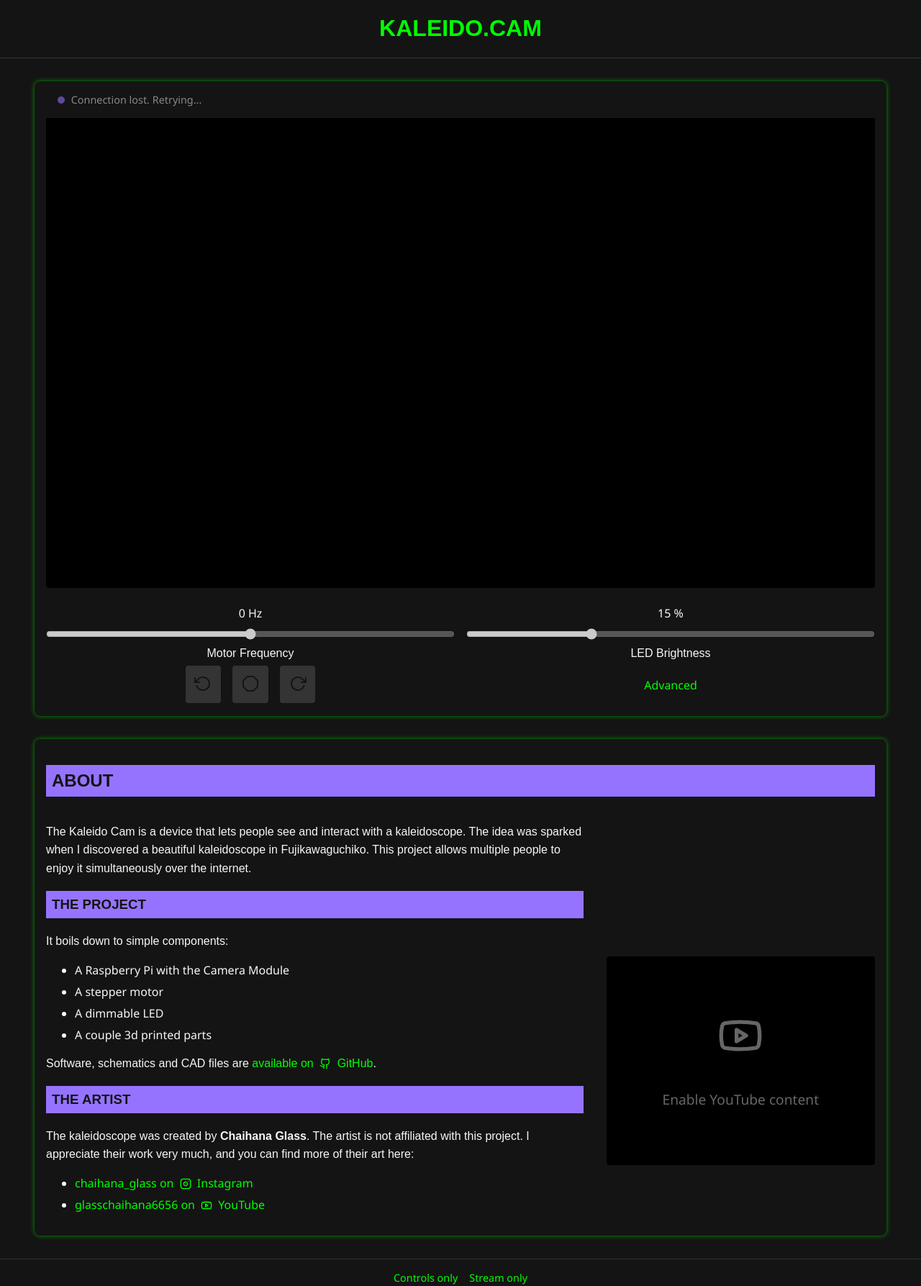
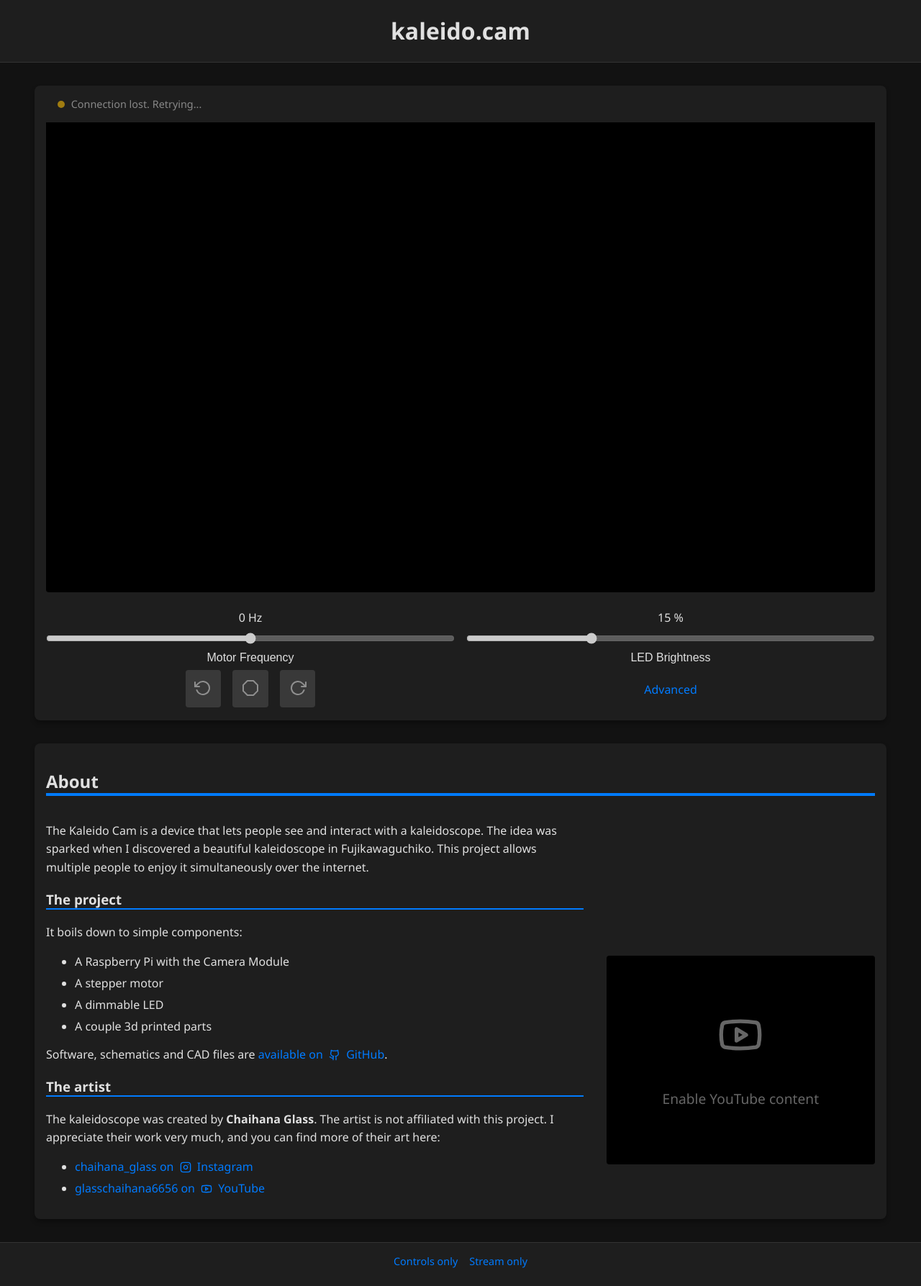
Before and after one commit to kaleido-cam/webapp, a Flask app: page / in a window 1280 px wide. Shown: the top 1787 px of the page at 72% size. After the commit the page ends 1762 px from the top, so only its background shows below. Run offline with Flask 3, Linux system fonts and the light colour scheme; some web fonts are replaced; grey boxes are pictures that could not be loaded.

Commit message:
Remove 39C3 style. See you next year at 40C3!

```diff
--- a/main.py
+++ b/main.py
@@ -189,8 +189,8 @@ def ws_handle_brightness(value):
         emit('error', {'error': 'HARDWARE_FAILURE', 'message': str(e)})
 
 
-change_light_brightness(15)
-change_motor_frequency(0)
+# change_light_brightness(15)
+# change_motor_frequency(0)
 
 if __name__ == "__main__":
     socketio.run(app)
--- a/static/css/styles.css
+++ b/static/css/styles.css
@@ -67,6 +67,14 @@ a {
 
 li {
     margin-bottom: 0.5rem;
+}
+
+h2 {
+    border-bottom: 4px solid var(--accent-color);
+}
+
+h3 {
+    border-bottom: 2px solid var(--accent-color);
 }
 
 header a {
@@ -139,6 +147,10 @@ header a {
     top: 0;
     font-size: 2rem;
     text-align: center;
+    background: var(--danger-color);
+    color: var(--bg-color);
+    padding: 0.5rem;
+    border: none;
 }
 
 .video-wrapper .offline-overlay p {
@@ -446,7 +458,6 @@ textarea#userscript-code {
 
     .video-wrapper .offline-overlay h2 {
         font-size: 1.3rem;
-        background: var(--danger-color);
     }
 
     .video-wrapper .offline-overlay p {
--- a/templates/base.html
+++ b/templates/base.html
@@ -7,7 +7,7 @@
     <link rel="stylesheet" href="{{ url_for('static', filename='css/styles.css') }}">
     <link rel="stylesheet" href="{{ url_for('static', filename='css/controls.css') }}">
 
-    <link rel="stylesheet" href="{{ url_for('static', filename='39c3/39c3.css') }}">
+{#    <link rel="stylesheet" href="{{ url_for('static', filename='39c3/39c3.css') }}">#}
     {% block head %}{% endblock %}
 </head>
 <body>
```
